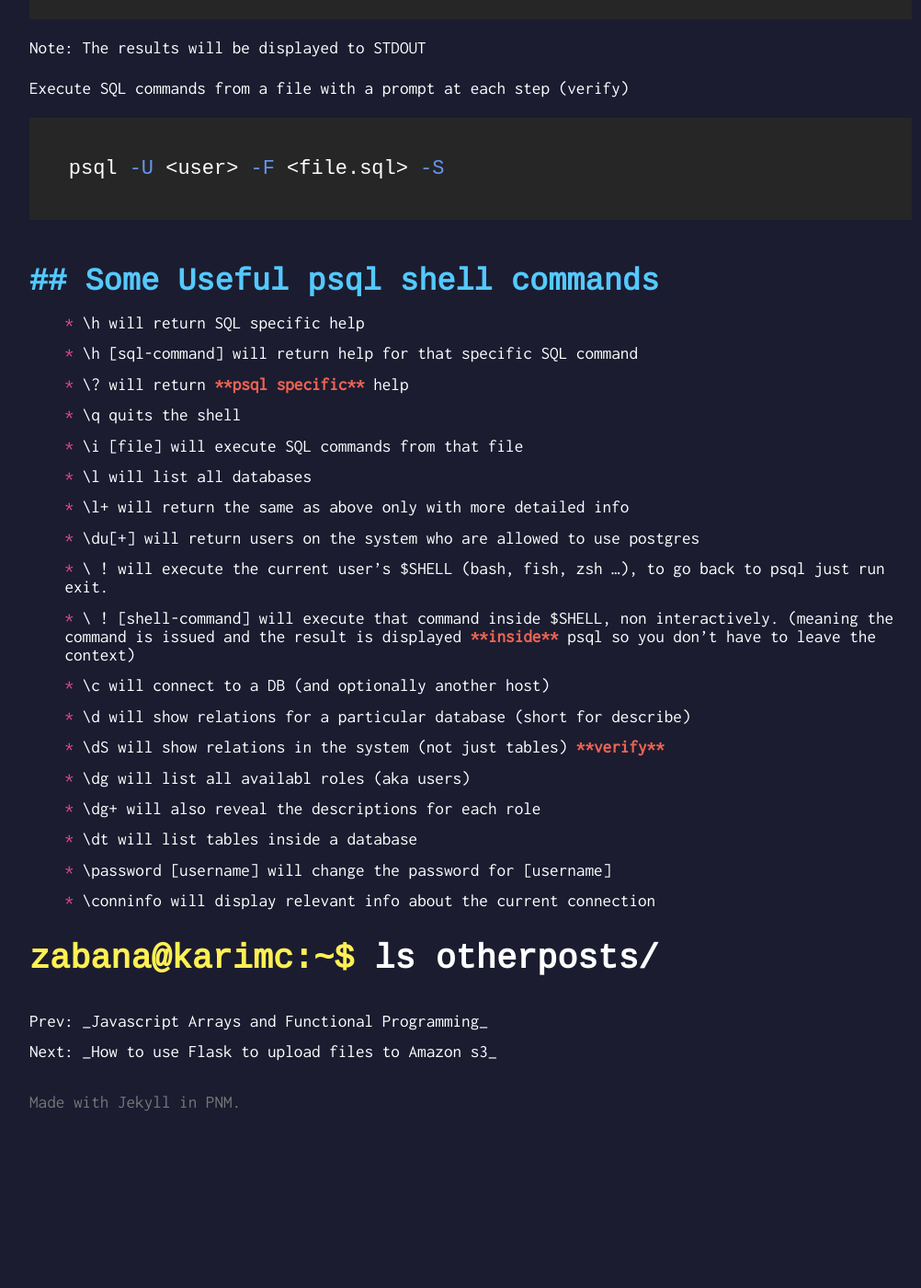
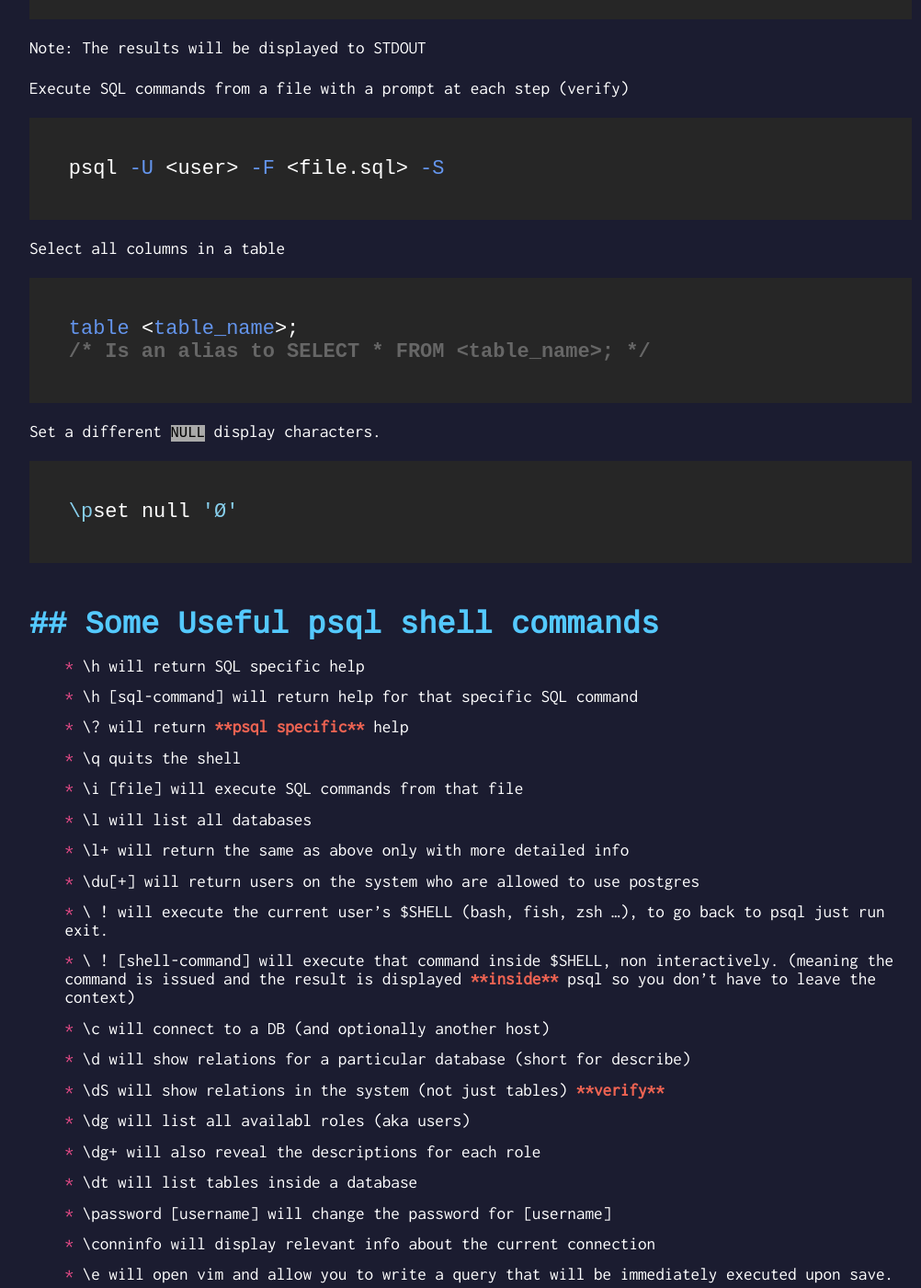
Before and after one commit to Zabanaa/zabanaa.github.io, a Jekyll site: the page built from _posts/2017-06-10-psql-cheatsheet.md, in a window 1280 px wide and 1400 px high, scrolled down 1648 px. Shown: the whole window at 92% size, without its empty margins (16-1018 px from the left). Built offline with Jekyll 4.4.1, drawn with Linux system fonts in a browser that asks for light colours; before the commit the page ends 2892 px from its top, so only the background shows below that.

Commit message:
edit psql tips notes

````diff
--- a/_posts/2017-06-10-psql-cheatsheet.md
+++ b/_posts/2017-06-10-psql-cheatsheet.md
@@ -58,6 +58,20 @@
 ```bash
 psql -U <user> -F <file.sql> -S
 ```
+
+Select all columns in a table
+
+```sql
+table <table_name>;
+/* Is an alias to SELECT * FROM <table_name>; */
+```
+
+Set a different `NULL` display characters.
+
+```bash
+\pset null 'Ø'
+```
+
 ## Some Useful psql shell commands
 
 * \h will return SQL specific help
@@ -81,3 +95,5 @@
 * \dt will list tables inside a database
 * \password [username] will change the password for [username]
 * \conninfo will display relevant info about the current connection
+* \e will open vim and allow you to write a query that will be immediately
+executed upon save.
````
